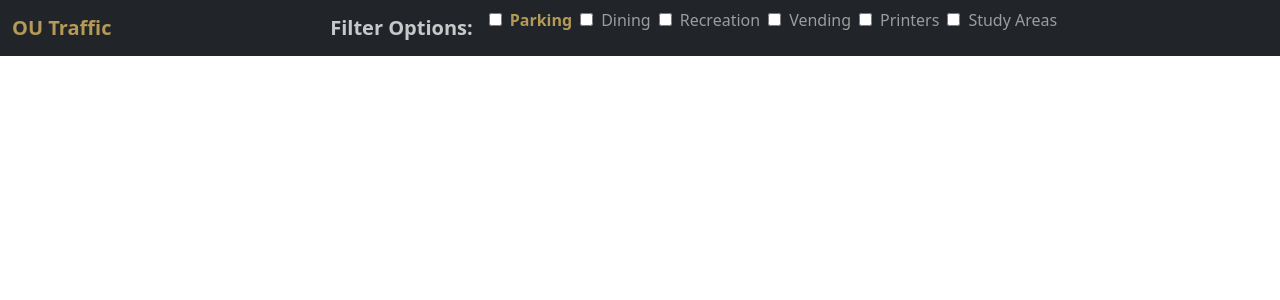
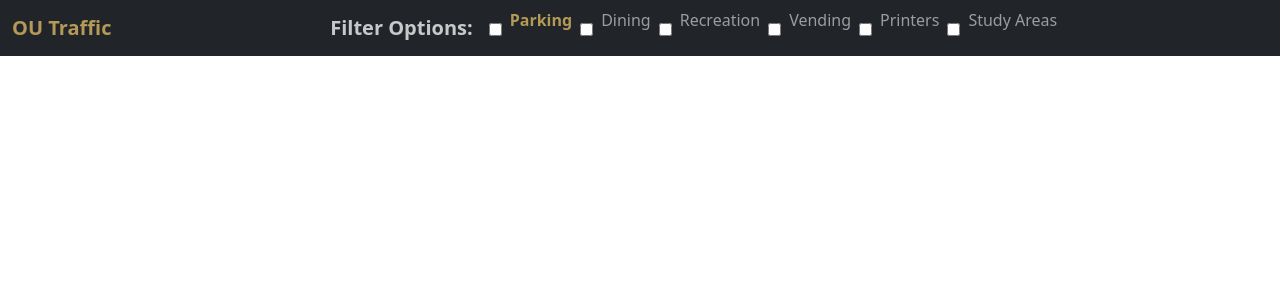
Before and after one commit to SchmaltzVisuals/ou-campus-status, a PHP site: page /navbar.php in a window 1280 px wide. Shown: the top 300 px of the page. Run offline with PHP 8.4, Linux system fonts and the light colour scheme; some libraries are stand-ins or nearby versions.

Commit message:
Update navbar CSS

```diff
--- a/sass/main.css
+++ b/sass/main.css
@@ -200,6 +200,14 @@
   font-weight: bold;
 }
 
+.checkboxNavBar{
+  padding-top: 10px;
+}
+
+.checkboxNavBar active{
+  padding-top: 10px;
+}
+
 
 
 
```
